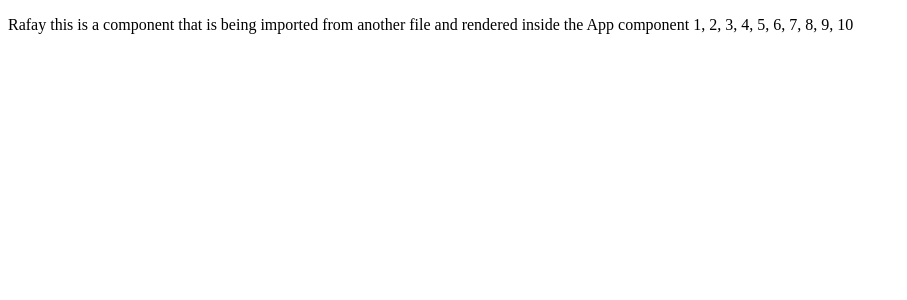
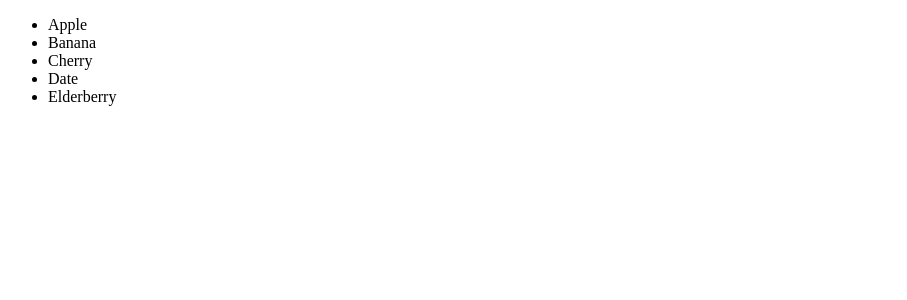
Before and after one commit to rafayykhan/learn-react, a React (Vite) app in the folder 06-reactMasterClass/: page / in a window 1280 px wide. Shown: the top 300 px of the page, without its empty margins (0-907 px from the left). Built offline with nearby package versions, Linux system fonts and the light colour scheme.

Commit message:
feat: add Fruits component to display a list of fruits and update App component accordingly

```diff
--- a/06-reactMasterClass/src/App.jsx
+++ b/06-reactMasterClass/src/App.jsx
@@ -1,12 +1,13 @@
 // import Hello from './components/Hello.jsx'
-import Destructuring from './components/Destructuring.jsx'
+// import Destructuring from './components/Destructuring.jsx'
+import Fruits from './components/Fruits.jsx'
 function App() {
   // const seatNumbers = [1, 2, 3, 4, 5, 6, 7, 8, 9, 10]
-  const personobj = {
-    name: "Rafay",
-    paragraph: "this is a component that is being imported from another file and rendered inside the App component",
-    seatNumbers: [1, 2, 3, 4, 5, 6, 7, 8, 9, 10]
-  }
+  // const personobj = {
+  //   name: "Rafay",
+  //   paragraph: "this is a component that is being imported from another file and rendered inside the App component",
+  //   seatNumbers: [1, 2, 3, 4, 5, 6, 7, 8, 9, 10]
+  // }
   return (
     <>
       <div>
@@ -29,12 +30,14 @@ function App() {
         />
         */}
 
-        <Destructuring
+        {/* <Destructuring
           // name="destructuring"
           // paragraph = "this is a component that is being imported from another file and rendered inside the App component"
           // seatNumbers = {seatNumbers}
           obj = {personobj}
-        />
+        /> */}
+
+        <Fruits/>
       </div>
     </>
   )
--- /dev/null
+++ b/06-reactMasterClass/src/components/Fruits.jsx
@@ -0,0 +1,21 @@
+function Fruits() {
+    const fruits = ['Apple', 'Banana', 'Cherry', 'Date', 'Elderberry'];
+    return (
+
+    <div>
+        {/* this will do like loos over the fruits array and for each fruit in the
+         array it will return a h1 element with the fruit name in it. */}
+        <ul>
+            {fruits.map(fruit => (
+                <li key = {fruit}>
+                    {fruit}
+                </li>
+            ))}
+        </ul>
+    </div>
+)
+
+}
+
+
+export default Fruits
```
